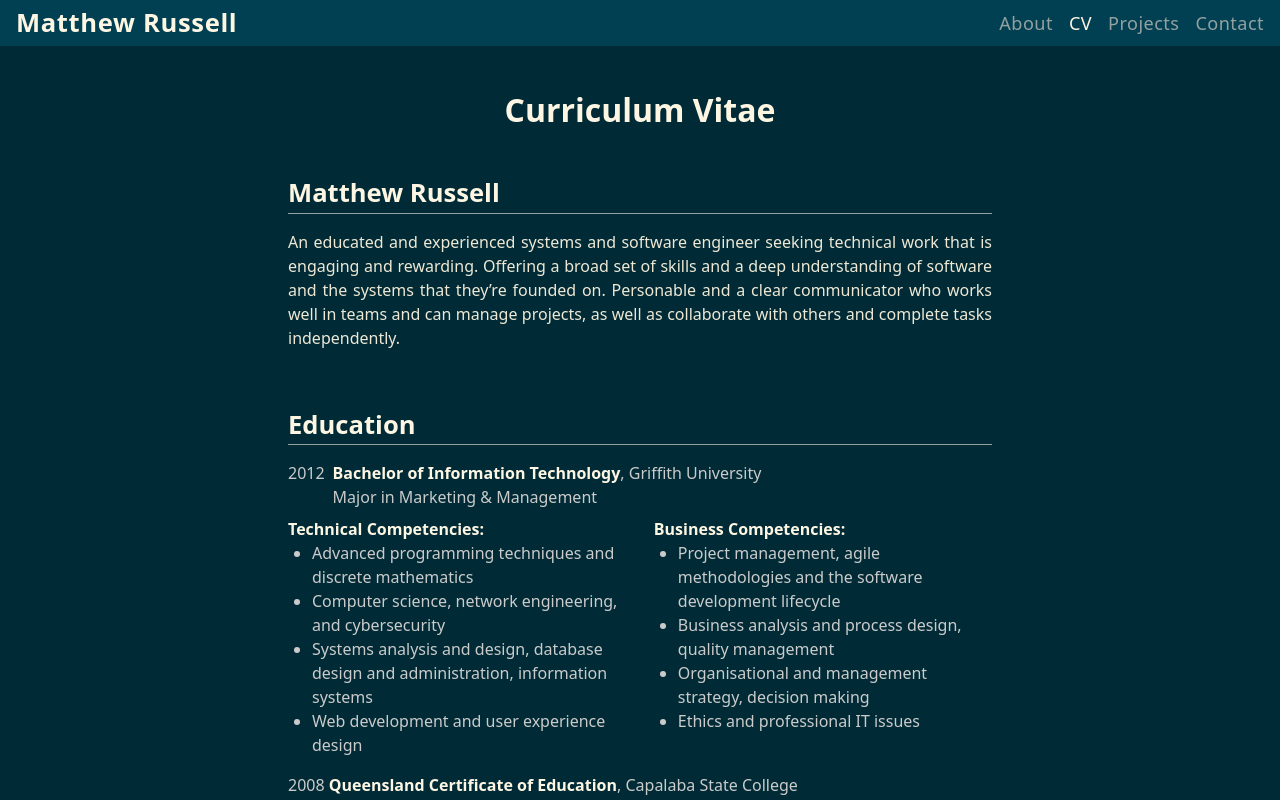
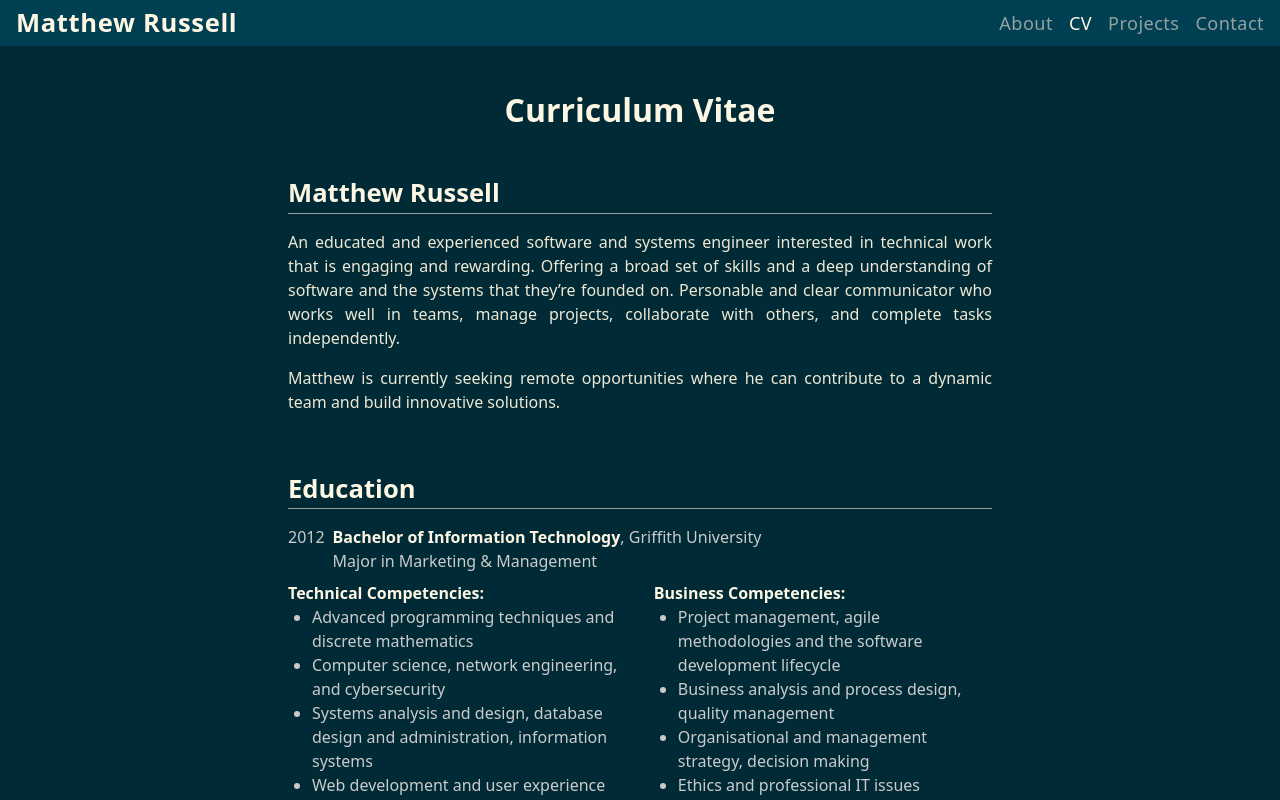
Before and after one commit to mjrussell91/mjrussell-net, an Angular app: page /cv in a window 1280 px wide. Shown: the top 800 px of the page. Built offline with nearby package versions, Linux system fonts and the light colour scheme.

Commit message:
cv cleanup

```diff
--- a/src/app/page-cv/page-cv.html
+++ b/src/app/page-cv/page-cv.html
@@ -1,23 +1,15 @@
 <section class="flex flex-col mx-auto gap-4">
-    <!-- <p>
-        Matthew J. Russell is a software engineer with a passion for building
-        scalable and maintainable applications. With a strong background in
-        full-stack development, Matthew has worked on various projects that
-        leverage modern technologies to deliver exceptional user experiences.
-    </p>
-    <p>
-        Matthew is currently seeking remote opportunities where he can contribute
-        to a dynamic team and continue to grow as a developer.
-    </p> -->
-
     <h1 class="pb-6">Curriculum Vitae</h1>
     <h2>Matthew Russell</h2>
     <hr />
     <p>
-        An educated and experienced systems and software engineer seeking technical work that is engaging and
+        An educated and experienced software and systems engineer interested in technical work that is engaging and
         rewarding. Offering a broad set of skills and a deep understanding of software and the systems that they’re
-        founded on. Personable and a clear communicator who works well in teams and can manage projects, as well as
-        collaborate with others and complete tasks independently.
+        founded on. Personable and clear communicator who works well in teams, manage projects,
+        collaborate with others, and complete tasks independently.
+    </p>
+     <p>
+        Matthew is currently seeking remote opportunities where he can contribute to a dynamic team and build innovative solutions.
     </p>
     <br />
     <h2>Education</h2>
@@ -90,7 +82,6 @@
             </ul>
         </li>
         <br />
-        <!-- <hr/> -->
     </ul>
 
     <h2>Honours and Achievements</h2>
@@ -105,9 +96,4 @@
     <h2>References</h2>
     <hr />
     <p class="mx-auto">Available upon request.</p>
-    <!-- <ul>
-        <li *ngFor="let reference of references">
-            {{ reference.name }}, {{ reference.position }}, {{ reference.company }}
-        </li>
-    </ul> -->
 </section>
```
